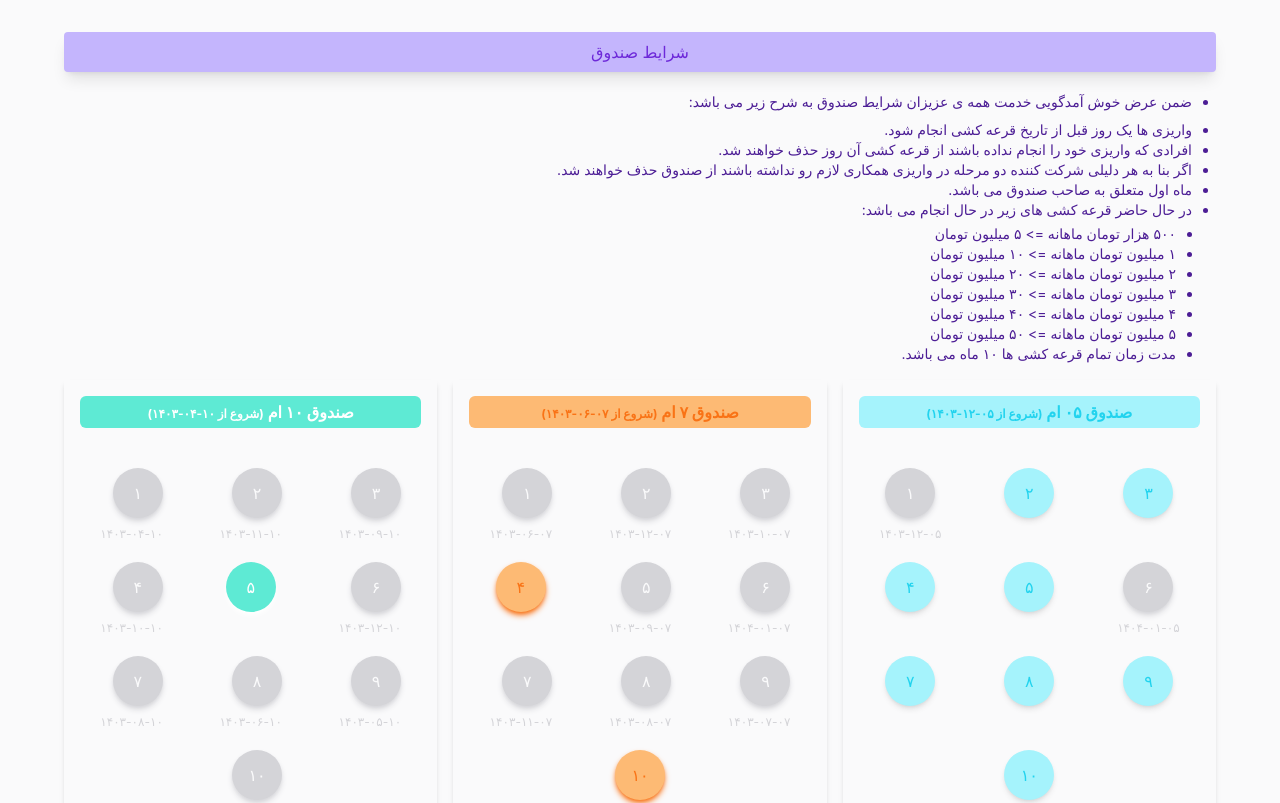
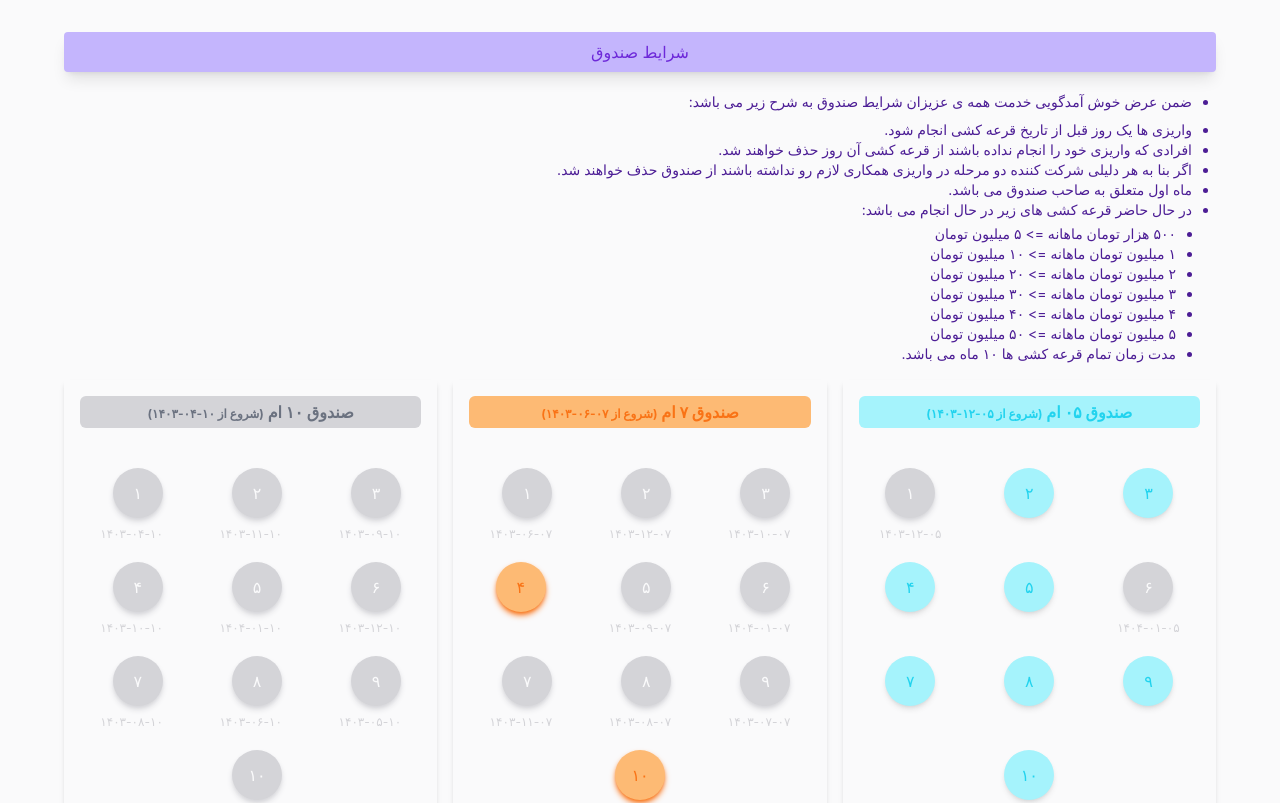
Before and after one commit to Raha7325/monthly-lottery, a React (Create React App) app: page / in a window 1280 px wide. Shown: the top 803 px of the page. Built offline with nearby package versions, Linux system fonts and the light colour scheme.

Commit message:
finished tenth lottery

```diff
--- a/src/components/tenth-lottery.jsx
+++ b/src/components/tenth-lottery.jsx
@@ -4,7 +4,7 @@ class TenthLottery extends Component {
     render() {
         return (
             <div className='flex-col mt-[40px] md:mt-0 shadow-md p-4'>
-                <div className='mb-10 px-3 py-1 rounded-md bg-teal-200 text-center text-teal-400 font-bold'>صندوق ۱۰ ام <span className='text-xs'>(شروع از ۱۰-۰۴-۱۴۰۳)</span></div>
+                <div className='mb-10 px-3 py-1 rounded-md bg-gray-200 text-center text-gray-300 font-bold'>صندوق ۱۰ ام <span className='text-xs'>(شروع از ۱۰-۰۴-۱۴۰۳)</span></div>
                 <div className='grid grid-cols-3 gap-x-4 gap-y-5 place-items-center'>
                     <div>
                         <div className='w-[50px] h-[50px] rounded-[50px] shadow-md shadow-gray-200 text-gray-100 bg-gray-200 flex items-center justify-center col-span-1'>۳</div>
@@ -23,8 +23,8 @@ class TenthLottery extends Component {
                         <h5 className='text-xs text-gray-200 pt-2'>۱۴۰۳-۱۲-۱۰</h5>
                     </div>
                     <div>
-                        <div className='w-[50px] h-[50px] rounded-[50px] shadow-md shadow-teal-400 text-teal-400 bg-teal-200 flex items-center justify-center col-span-1'>۵</div>
-                        <h5 className='text-xs text-transparent pt-2'> .</h5>
+                        <div className='w-[50px] h-[50px] rounded-[50px] shadow-md shadow-gray-200 text-gray-100 bg-gray-200 flex items-center justify-center col-span-1'>۵</div>
+                        <h5 className='text-xs text-gray-200 pt-2'>۱۴۰۴-۰۱-۱۰</h5>
                     </div>
                     <div>
                         <div className='w-[50px] h-[50px] rounded-[50px] shadow-md shadow-gray-200 text-gray-100 bg-gray-200 flex items-center justify-center col-span-1'>۴</div>
```
